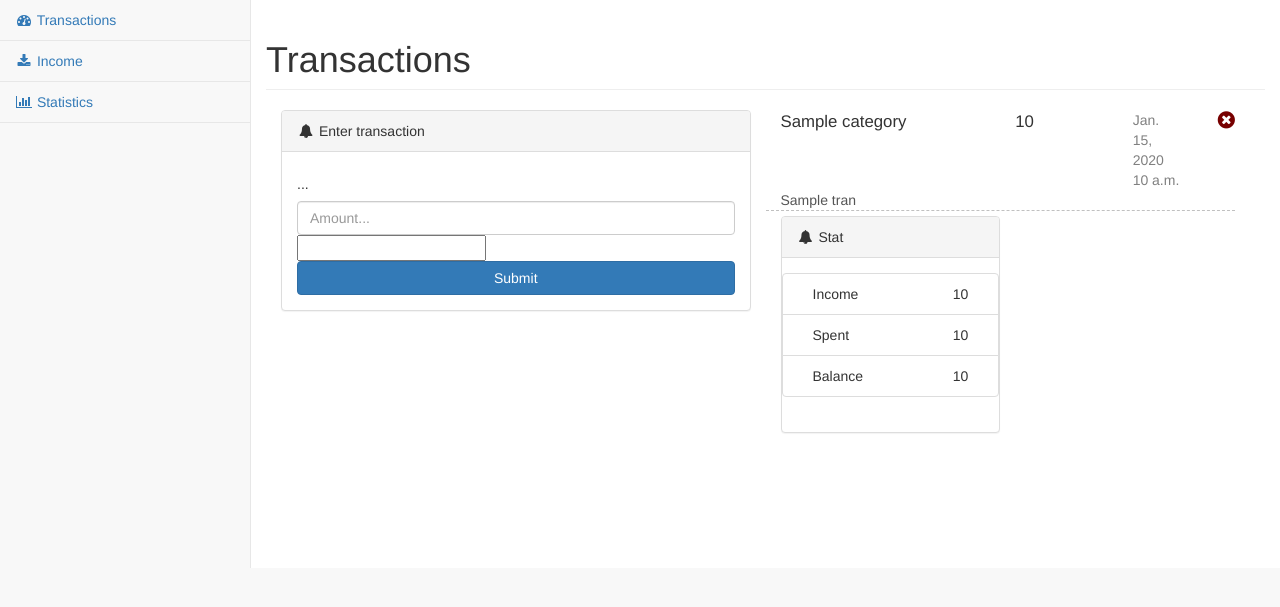
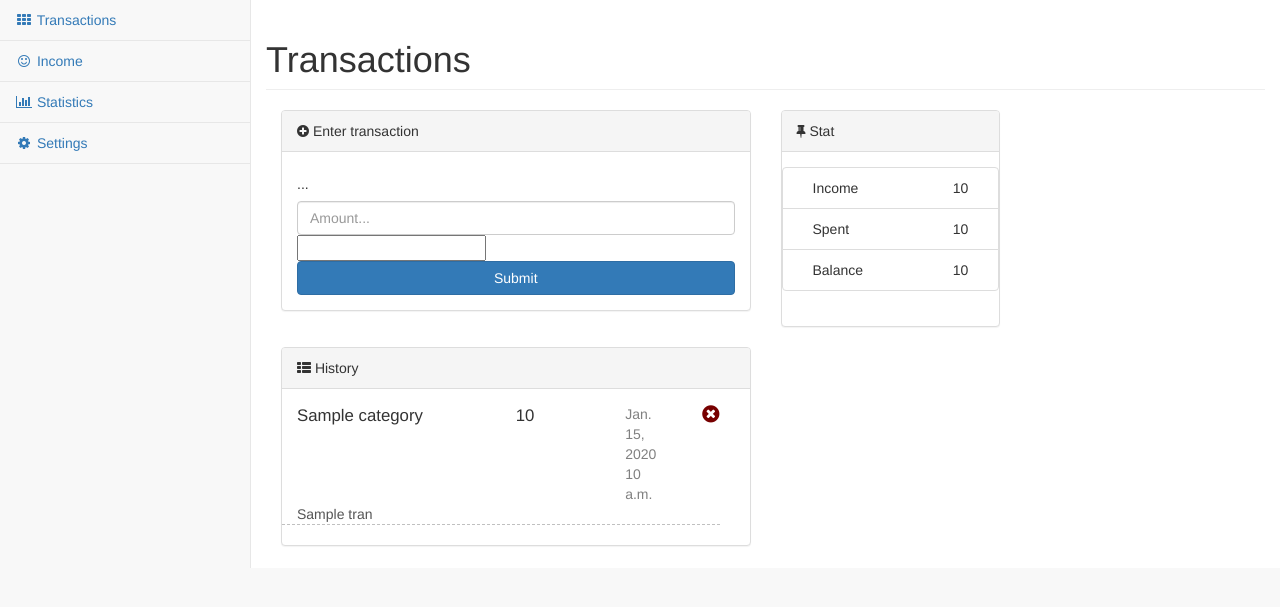
Before and after one commit to koriaf/django-abudget, a Django app: template src/abudget/money/templates/money/transactions.html in a window 1280 px wide. Shown: the part 51-658 px from the top of the page. Run offline with Django 3.2, Linux system fonts and the light colour scheme; the template is opened without the code that fills it: most values are stand-ins (such as "Sample title", 1, 10 or a date in 2020); form fields are guessed from the names that the template uses; some libraries are stand-ins or nearby versions.

Commit message:
transactions page styling; main menu styling;

```diff
--- a/src/abudget/money/templates/money/transactions.html
+++ b/src/abudget/money/templates/money/transactions.html
@@ -14,7 +14,7 @@
         <div class="col-lg-6">
             <div class="panel panel-default">
                 <div class="panel-heading">
-                    <i class="fa fa-bell fa-fw"></i> Enter transaction
+                    <i class="fa fa-plus-circle"></i> Enter transaction
                 </div>
                 <div class="panel-body transaction-add-form">
                     <form action="{% url 'money:transaction_create' %}" method='post' class='form-horisontal' id='id_transaction_form'>
@@ -48,24 +48,12 @@
             <!-- /.panel -->
         </div>
 
-        <div class='col-lg-6'>
-            {% for trans in transactions %}
-                <div class='transaction-item row'>
-                    <i class='remove-transaction fa fa-times-circle' data-transaction-id='{{ trans.id }}'></i>
-                    <span class='category col-lg-6'>{{ trans.category.get_title }}</span>
-                    <span class='amount col-lg-3'>{{ trans.amount }}</span>
-                    <span class='date col-lg-2'>{{ trans.date|naturalday }} {{ trans.date.time|time }}</span>
-                    <span class='title col-lg-12'>{{ trans.title }}</span>
-                </div>
-            {% endfor %}
-        </div>
-
         <div class='col-lg-3'>
             <div class="panel panel-default">
                 <div class="panel-heading">
-                    <i class="fa fa-bell fa-fw"></i> Stat
+                    <i class="fa fa-thumb-tack"></i> Stat
                 </div>
-                <div class="panel-body transaction-add-form">
+                <div class="panel-body">
                     <ul class="list-group">
                         <li class="list-group-item row">
                             <span class="col-lg-8">Income</span>
@@ -83,5 +71,28 @@
                 </div>
             </div>
         </div>
+
+        <div class="clearfix"></div>
+
+        <div class='col-lg-6'>
+            <div class="panel panel-default">
+                <div class="panel-heading">
+                    <i class="fa fa-th-list"></i> History
+                </div>
+                <div class="panel-body">
+                    {% for trans in transactions %}
+                        <div class='transaction-item row'>
+                            <i class='remove-transaction fa fa-times-circle' data-transaction-id='{{ trans.id }}'></i>
+                            <span class='category col-lg-6'>{{ trans.category.get_title }}</span>
+                            <span class='amount col-lg-3'>{{ trans.amount }}</span>
+                            <span class='date col-lg-2'>{{ trans.date|naturalday }} {{ trans.date.time|time }}</span>
+                            <span class='title col-lg-12'>{{ trans.title }}</span>
+                        </div>
+                    {% endfor %}
+                </div>
+            </div>
+        </div>
+
+
     </div>
 {% endblock %}
--- a/src/abudget/templates/base.html
+++ b/src/abudget/templates/base.html
@@ -37,9 +37,10 @@
             <div class="navbar-default sidebar" role="navigation">
                 <div class="sidebar-nav navbar-collapse">
                     <ul class="nav" id="side-menu">
-                        <li><a href="{% url 'money:transactions' %}"><i class="fa fa-dashboard fa-fw"></i> Transactions</a></li>
-                        <li><a href="{% url 'money:income' %}"><i class="fa fa-download fa-fw"></i> Income</a></li>
+                        <li><a href="{% url 'money:transactions' %}"><i class="fa fa-th  fa-fw"></i> Transactions</a></li>
+                        <li><a href="{% url 'money:income' %}"><i class="fa fa-smile-o fa-fw"></i> Income</a></li>
                         <li><a href="/stat/"><i class="fa fa-bar-chart-o fa-fw"></i> Statistics</a></li>
+                        <li><a href="/settings/"><i class="fa fa-cog fa-fw"></i> Settings</a></li>
                     </ul>
                 </div>
                 <!-- /.sidebar-collapse -->
@@ -47,7 +48,7 @@
             <!-- /.navbar-static-side -->
         </nav>
 
-        <div id="page-wrapper">
+        <div id="page-wrapper" class='container-fluid'>
             {% block content %}
                 <div class="row">
                     <div class="col-lg-12">
```
